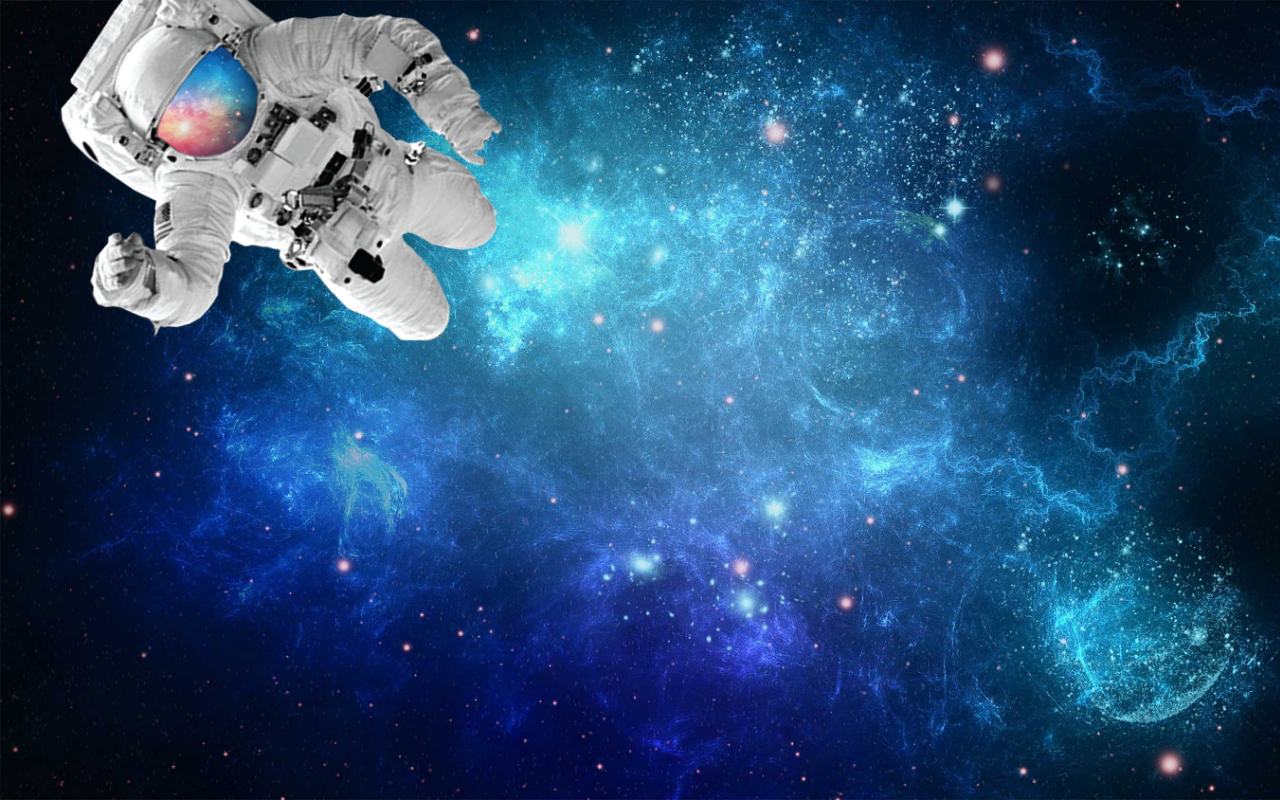
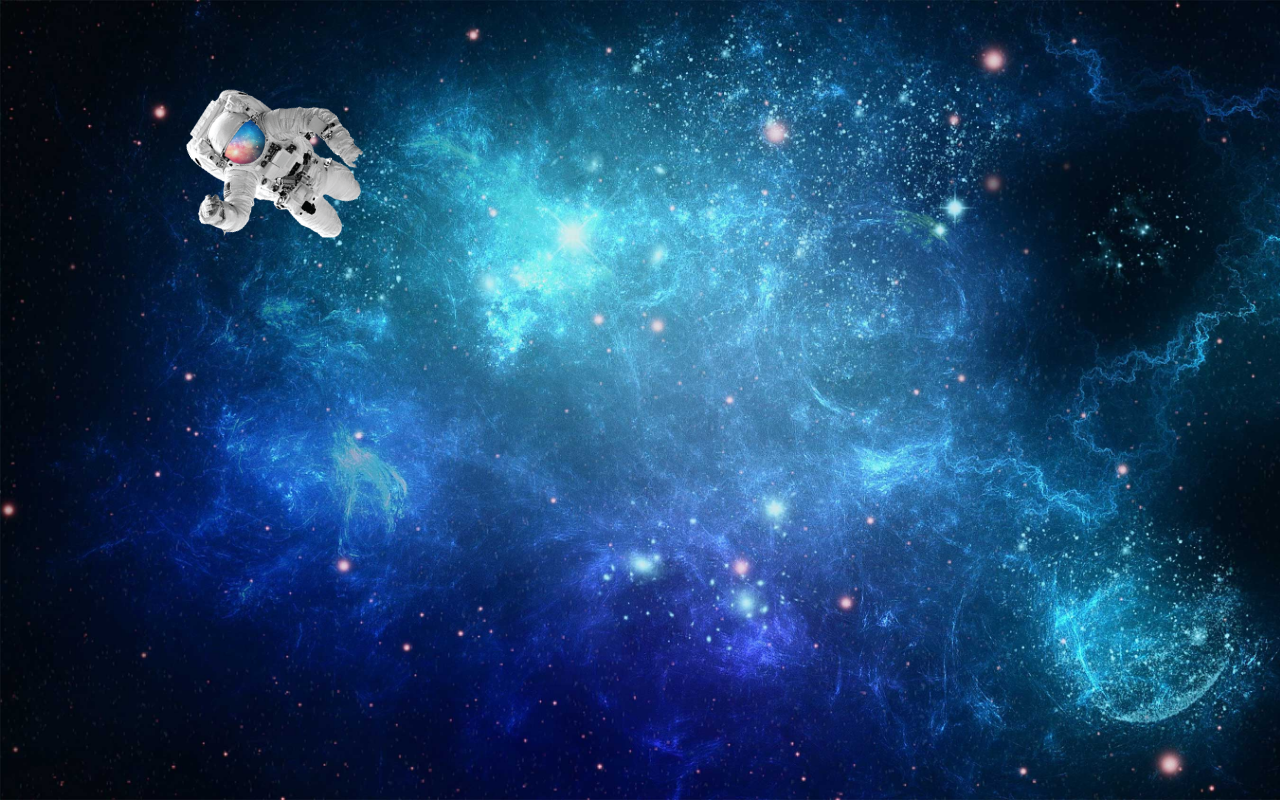
Before and after one commit to renatosampaio-ti/curso-html-css, a plain HTML site: page desafios/d011/index.html in a window 1280 px wide. Drawn offline with Linux system fonts and the light colour scheme.

Commit message:
Update index.html

```diff
--- a/desafios/d011/index.html
+++ b/desafios/d011/index.html
@@ -57,8 +57,8 @@
             background-size: 100% 100%;
 
             position: absolute;
-            height: 500px;
-            width: 500px;
+            height: 200px;
+            width: 200px;
 
             left: 50%;
             top: 50%;
```
